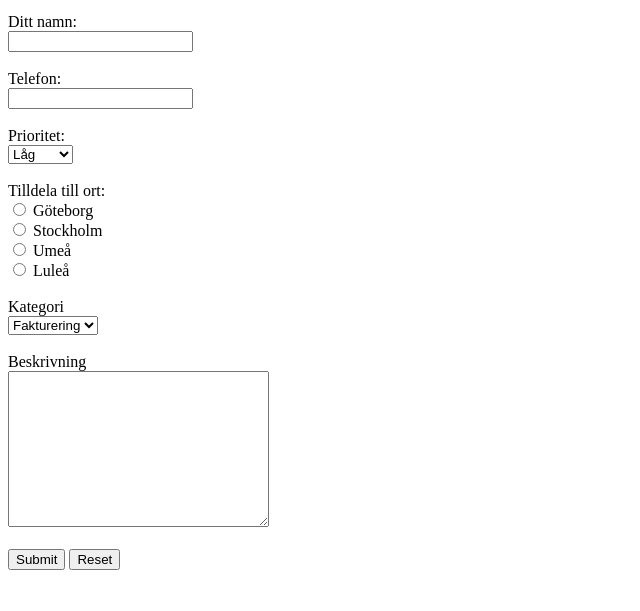
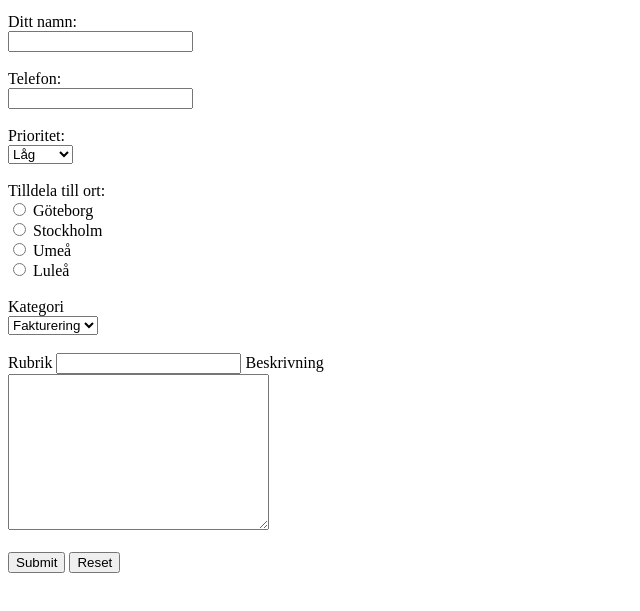
Before and after one commit to Double-H-web/form.html, a plain HTML site: page index.html in a window 1280 px wide. Shown: the part 101-712 px from the top of the page, without its empty margins (0-640 px from the left). Drawn offline with Linux system fonts and the light colour scheme.

Commit message:
Added rubrik

```diff
--- a/index.html
+++ b/index.html
@@ -48,6 +48,9 @@
 
         <br> <br>
 
+        <label for="rubrik">Rubrik</label>
+        <input type="text" id="rubrik" name="rubrik" required>
+
         <label>Beskrivning</label> <br>
         <textarea name="beskrivning" rows="10" cols="30"></textarea> <br> <br>
         <input type="submit" name="skicka" value="Submit">
```
